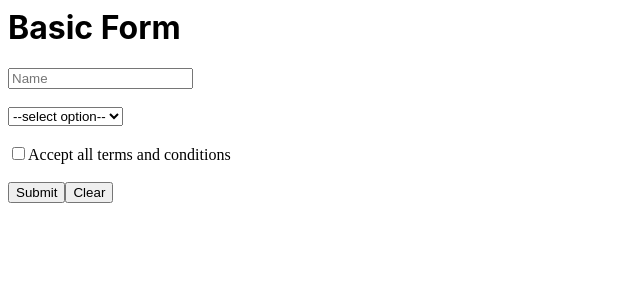
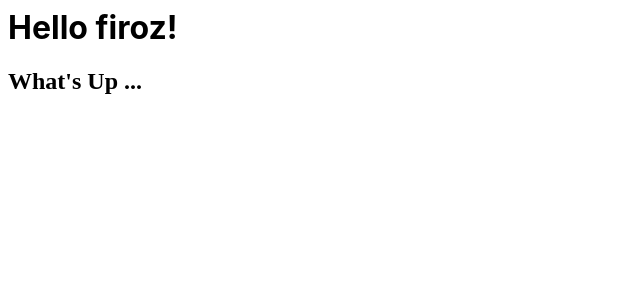
Before and after one commit to FirozSkAhmad/React, a React (Create React App) app: page / in a window 1280 px wide. Shown: the top 300 px of the page, without its empty margins (0-640 px from the left). Built offline with nearby package versions, Linux system fonts and the light colour scheme.

Commit message:
1 file modified, 1 added

```diff
--- a/src/App.js
+++ b/src/App.js
@@ -1,50 +1,22 @@
-import React, { useState } from 'react';
+import React, { Component } from 'react';
 import './style.css';
+import User from './User.js';
 
-export default function App() {
-  const [name, setName] = useState('');
-  const [intrest, setIntrest] = useState('');
-  const [tnc, setTnc] = useState(false);
-  const [status, setStatus] = useState(false);
-  function getData(e) {
-    console.log(name, intrest, tnc);
-    e.preventDefault();
+class App extends Component {
+  constructor() {
+    super();
+    this.state = {
+      name: 'firoz',
+    };
   }
-  function clear() {
-    setName('');
-    setIntrest('');
-    setTnc(false);
+  render() {
+    return (
+      <div>
+        <h1>Hello {this.state.name}!</h1>
+        <User state="..." />
+      </div>
+    );
   }
-  return (
-    <div>
-      <h1>Basic Form</h1>
-      <form onSubmit={getData}>
-        <input
-          type="text"
-          placeHolder="Name"
-          value={name}
-          onChange={(e) => setName(e.target.value)}
-        />
-        <br />
-        <br />
-        <select onChange={(e) => setIntrest(e.target.value)} value={intrest}>
-          <option>--select option--</option>
-          <option>Marvel</option>
-          <option>DC</option>
-        </select>
-        <br />
-        <br />
-        <input
-          type="checkBox"
-          onChange={(e) => setTnc(e.target.checked)}
-          value={tnc}
-        />
-        <span>Accept all terms and conditions</span>
-        <br />
-        <br />
-        <button type="submit">Submit</button>
-        <button onClick={clear}>Clear</button>
-      </form>
-    </div>
-  );
 }
+
+export default App;
--- /dev/null
+++ b/src/User.js
@@ -0,0 +1,13 @@
+import React, { Component } from 'react';
+
+class User extends Component {
+  render() {
+    return (
+      <div>
+        <h2>What's Up {this.props.state}</h2>
+      </div>
+    );
+  }
+}
+
+export default User;
```
